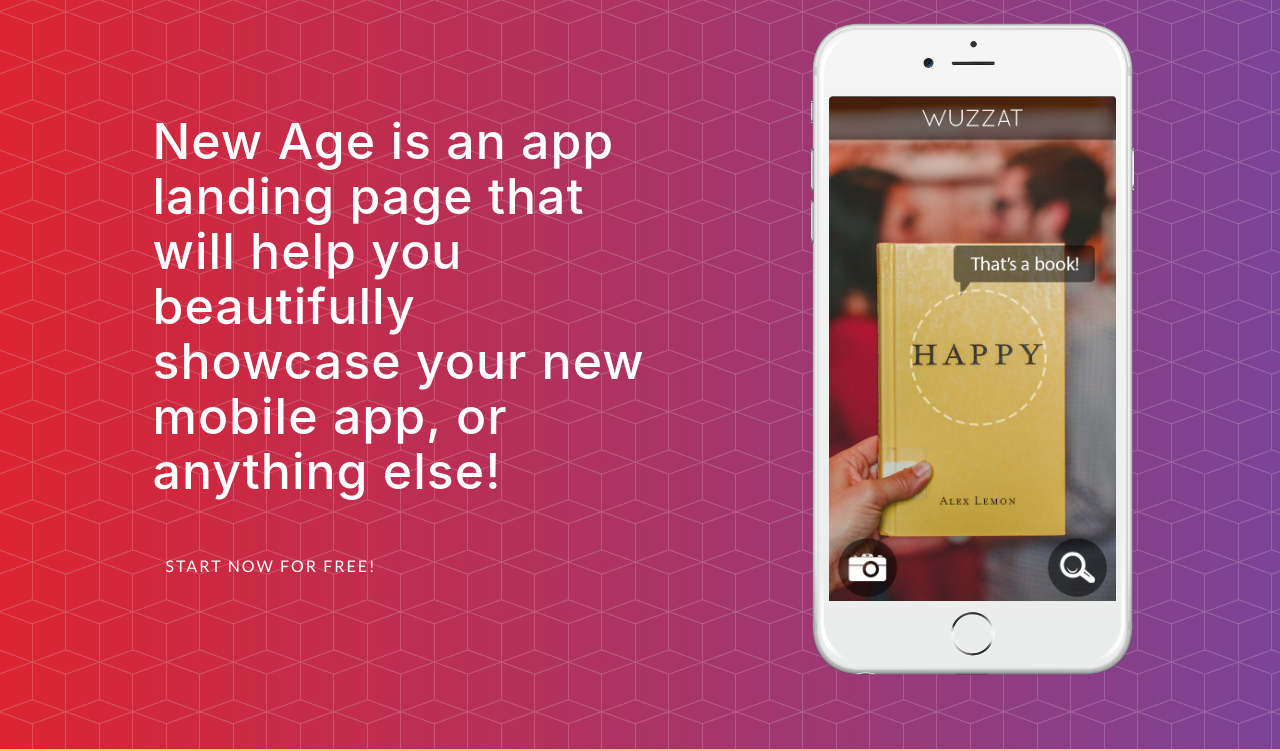
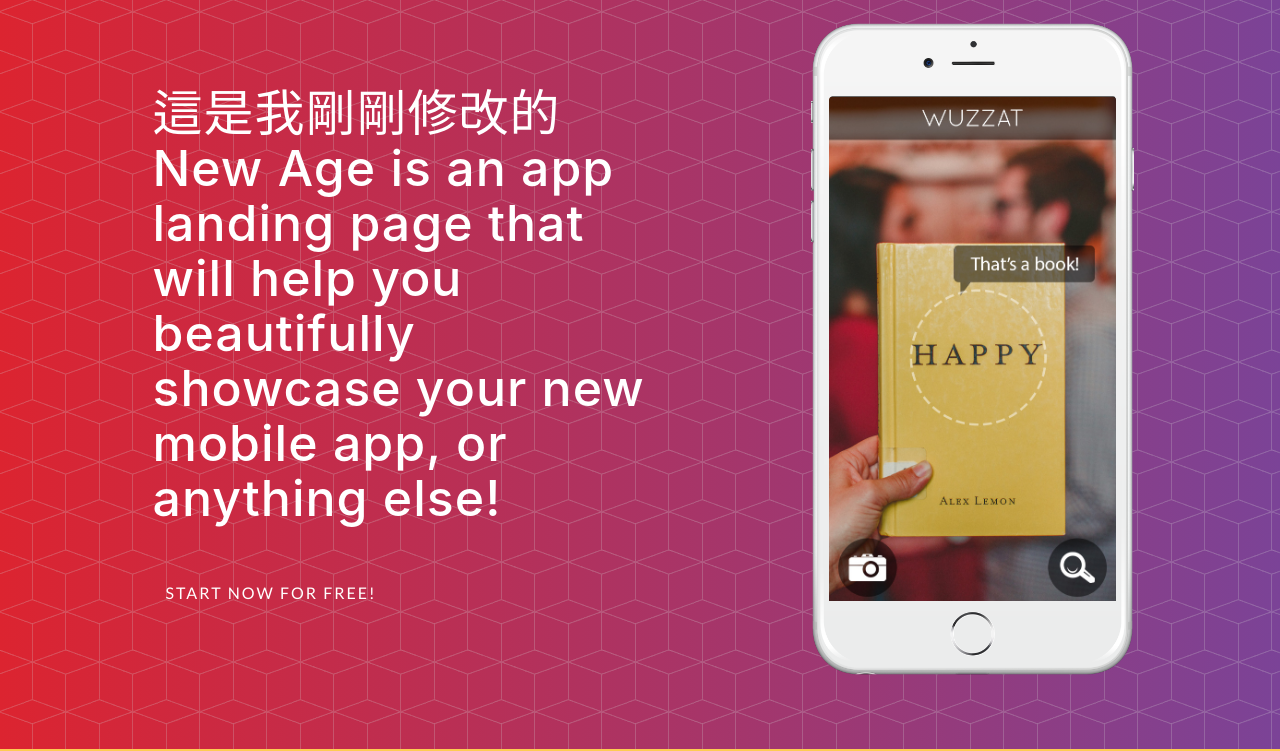
Before and after one commit to rinwang/test, a website with bundled scripts: page index.html in a window 1280 px wide. Shown: the part 51-802 px from the top of the page. Built offline with nearby package versions, Linux system fonts and the light colour scheme; a web font is replaced by a local one.

Commit message:
第2次版本

```diff
--- a/index.html
+++ b/index.html
@@ -59,7 +59,7 @@
         <div class="row h-100">
           <div class="col-lg-7 my-auto">
             <div class="header-content mx-auto">
-              <h1 class="mb-5">New Age is an app landing page that will help you beautifully showcase your new mobile app, or anything else!</h1>
+              <h1 class="mb-5">這是我剛剛修改的New Age is an app landing page that will help you beautifully showcase your new mobile app, or anything else!</h1>
               <a href="#download" class="btn btn-outline btn-xl js-scroll-trigger">Start Now for Free!</a>
             </div>
           </div>
```
